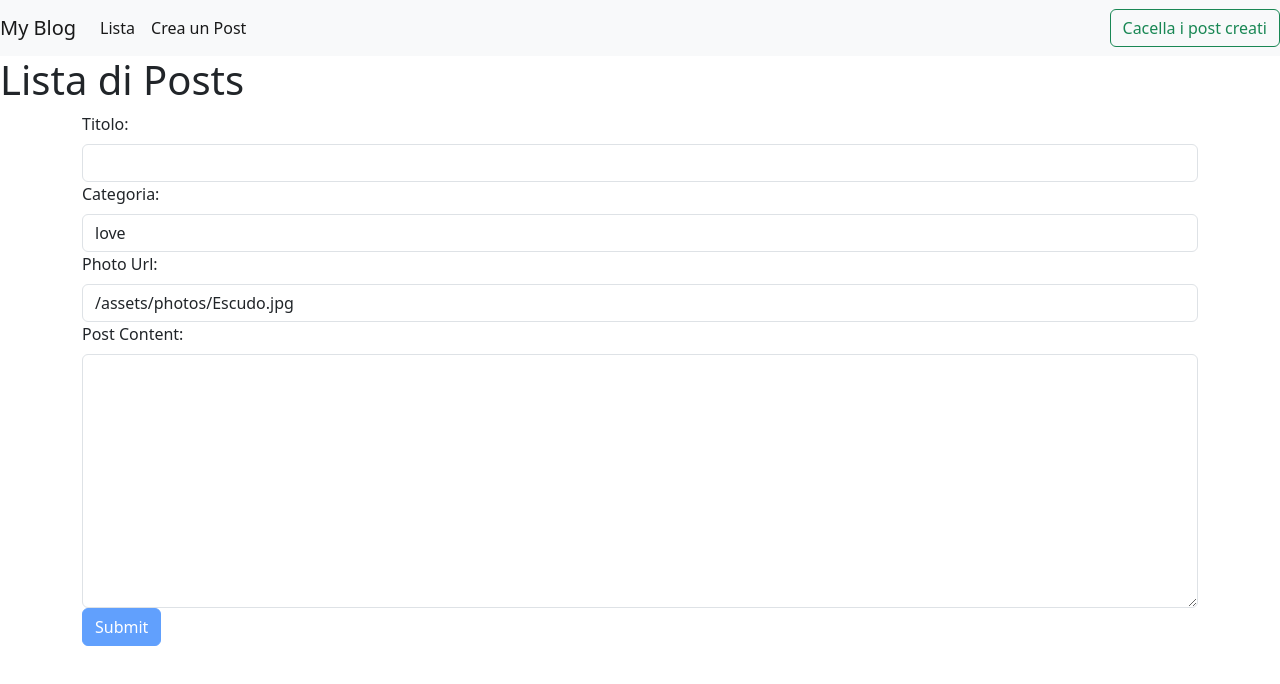
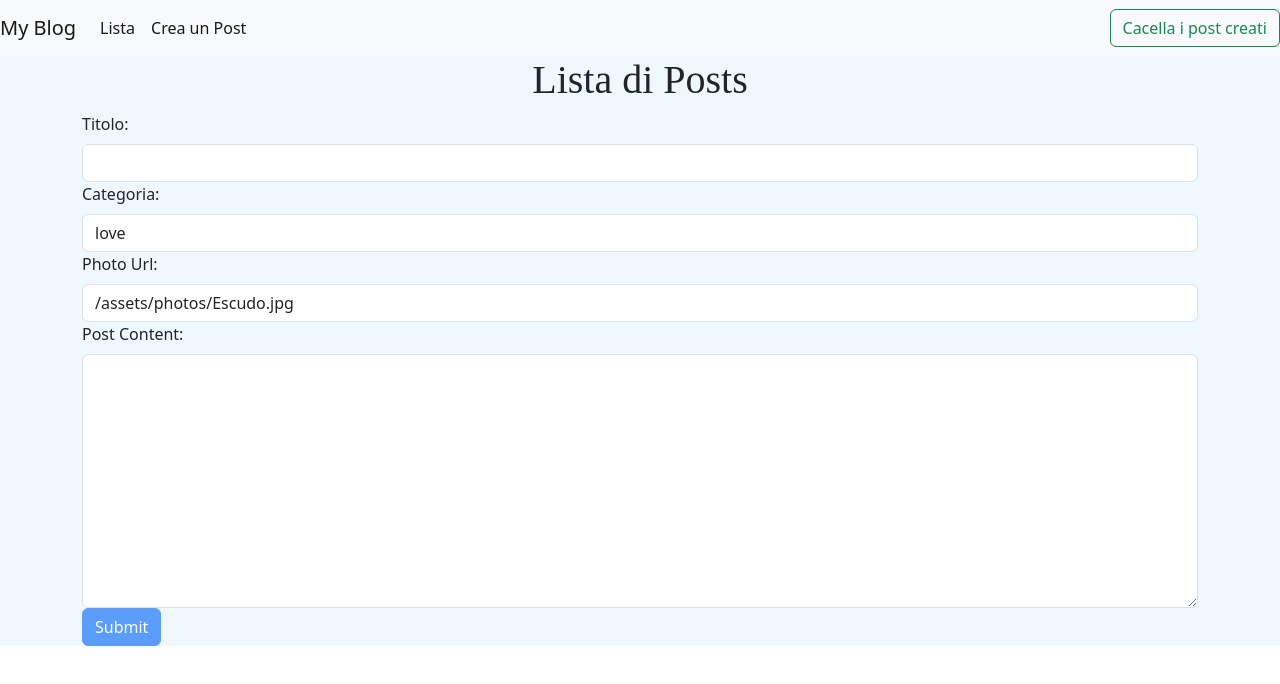
Before and after one commit to enrfercas/BlogAPI, an Angular app: page /add in a window 1280 px wide. Shown: the top 684 px of the page. Built offline with nearby package versions, Linux system fonts and the light colour scheme.

Commit message:
Layout más bonito

```diff
--- a/src/app/app.component.css
+++ b/src/app/app.component.css
@@ -1,3 +1,16 @@
 * {
   box-sizing: border-box;
 }
+.titulo{
+  display: flex;
+  justify-content: center;
+}
+h1{
+  font-family: 'Brush Script MT', cursive;
+}
+.doc{
+  width: 100%;
+  height: auto;
+  background-color: aliceblue;
+  overflow-x: hidden;
+}
--- a/src/app/app.component.html
+++ b/src/app/app.component.html
@@ -1,5 +1,7 @@
-<div>
+<div class="doc">
   <app-nav-bar></app-nav-bar>
-  <h1>Lista di Posts</h1>
+  <div class="titulo">
+    <h1>Lista di Posts</h1>
+  </div>
   <router-outlet></router-outlet>
 </div>
--- a/src/app/componentes/lista/lista.component.css
+++ b/src/app/componentes/lista/lista.component.css
@@ -8,5 +8,20 @@
 .container{
   margin: 40px;
   border: 40px;
+}
 
+.row{
+  display: flex;
+  justify-content: center;
 }
+
+.card{
+  margin: 30px;
+  padding: 30px;
+}
+.card-text{
+  margin: 2rem;
+}
+.btn{
+  margin: 5px;
+}
--- a/src/app/componentes/lista/lista.component.html
+++ b/src/app/componentes/lista/lista.component.html
@@ -11,12 +11,12 @@
   </div>
 
   <div class="row">
-    <div *ngFor="let item of nuevaRespuesta" class="card col-4">
+    <div *ngFor="let item of nuevaRespuesta" class="card col-3 shadow p-3 mb-5 bg-grey rounded">
       <div class="card-body">
         <h3 class="card-title">{{item.title}}</h3>
-        <img class="card-img-top" [src]="item.photo_url">
+        <img class="card-img-top" width="auto" height="55%" [src]="item.photo_url">
         <p class="card-text">{{item.summary}}</p>
-        <a class="btn btn-primary me-1" routerLink="/post/{{item.id}}" >Guarda tutto il post</a>
+        <a class="btn btn-primary me-1" routerLink="/post/{{item.id}}" >Vai al post</a>
         <button class="btn btn-secondary" (click)="delete(item.id)">Elimina il post</button>
         <a class="btn btn-primary me-1" routerLink="/add/{{item.id}}" >Edita questo post</a>
       </div>
@@ -29,7 +29,6 @@
         Posts precedenti
       </button>
       <p>- pagina {{numeroDePagina}} da 100-</p>
-
       <button class="btn btn-info" (click)="nextPost()">Carica Altri Posts</button>
     </footer>
   </div>
--- a/src/app/componentes/lista/lista.component.ts
+++ b/src/app/componentes/lista/lista.component.ts
@@ -37,14 +37,14 @@ export class ListaComponent {
 
         }
 
-      this.nuevaRespuesta = this.risposta.slice(this.cursor, this.cursor + 10);
+      this.nuevaRespuesta = this.risposta.slice(this.cursor, this.cursor + 12);
 //Llenamos el array de categorías y añadimos una en blanco
 //Añadimos una nueva clave en nuestro array de objetos llamada summary para presentar una cantidad reducida del texto.
 
       this.getCategorie();
       this.categorie.push("");
       for(let post of this.nuevaRespuesta) {
-        post.summary = post.content_text.substring(0, 150);
+        post.summary = post.content_text.substring(0, 200);
       }
 
     });
@@ -62,22 +62,22 @@ export class ListaComponent {
 
 
   public nextPost() {
-    this.cursor += 10;
-    this.nuevaRespuesta = this.risposta.slice(this.cursor, this.cursor + 10);
+    this.cursor += 12;
+    this.nuevaRespuesta = this.risposta.slice(this.cursor, this.cursor + 12);
     this.numeroDePagina += 1;
     this.nuevaRespuesta = this.nuevaRespuesta.map((post: any) => {
-      post.summary = post.content_text.substring(0, 150);
+      post.summary = post.content_text.substring(0, 200);
       return post;
     });
   }
 
 
   public previewPost() {
-    this.cursor -= 10;
-    this.nuevaRespuesta = this.risposta.slice(this.cursor, this.cursor + 10);
+    this.cursor -= 12;
+    this.nuevaRespuesta = this.risposta.slice(this.cursor, this.cursor + 12);
     this.numeroDePagina -= 1;
     this.nuevaRespuesta = this.nuevaRespuesta.map((post: any) => {
-      post.summary = post.content_text.substring(0, 150);
+      post.summary = post.content_text.substring(0, 200);
       return post;
     });
   }
@@ -94,7 +94,7 @@ export class ListaComponent {
         return post.title.toLowerCase().includes(searchKey)
       });
       this.nuevaRespuesta = this.nuevaRespuesta.map((post: any) => {
-        post.summary = post.content_text.substring(0, 150);
+        post.summary = post.content_text.substring(0, 200);
         return post;
       });
     }
@@ -106,7 +106,7 @@ export class ListaComponent {
     }
     this.nuevaRespuesta = filtered
     this.nuevaRespuesta = this.nuevaRespuesta.map((post: any) => {
-      post.summary = post.content_text.substring(0, 150);
+      post.summary = post.content_text.substring(0, 200);
       return post;
     });
   }
```
